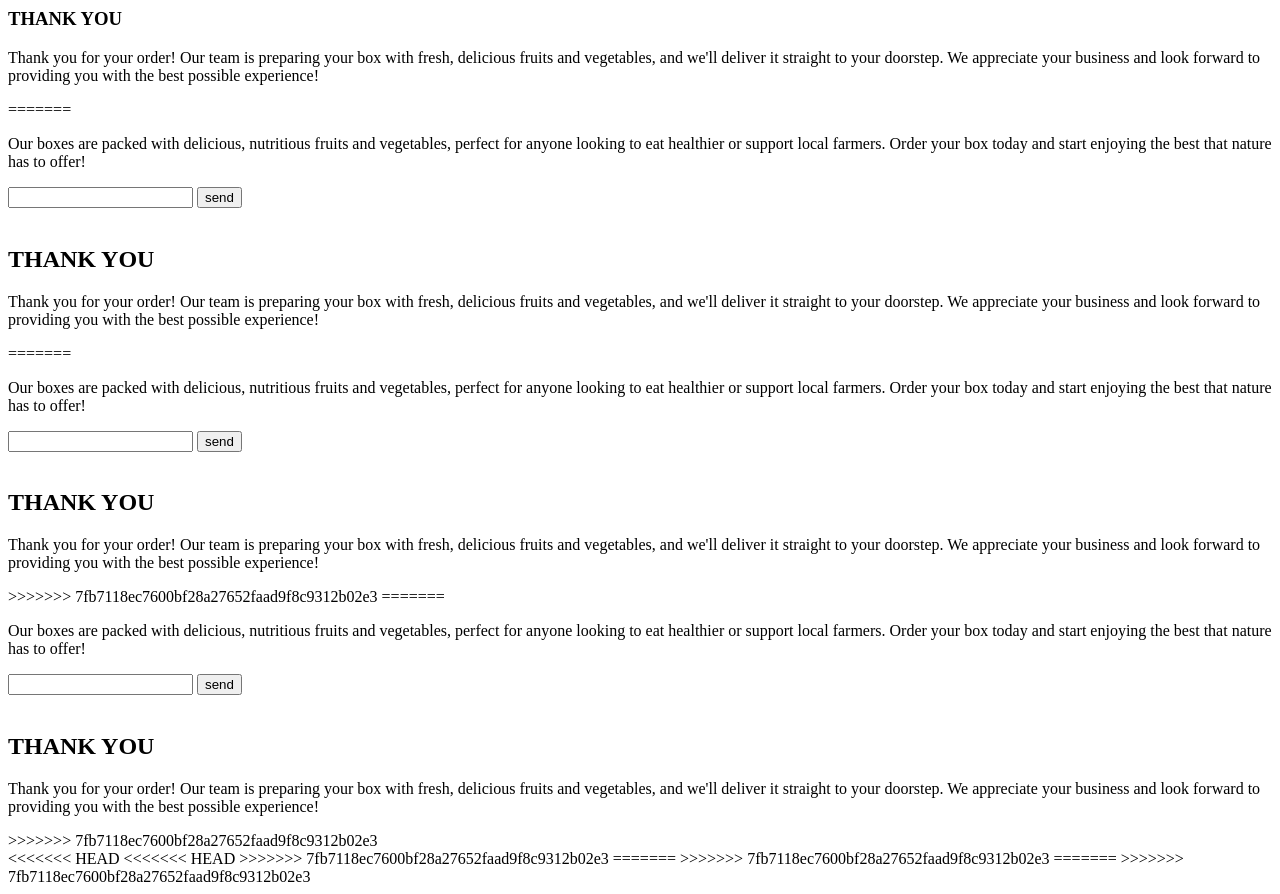
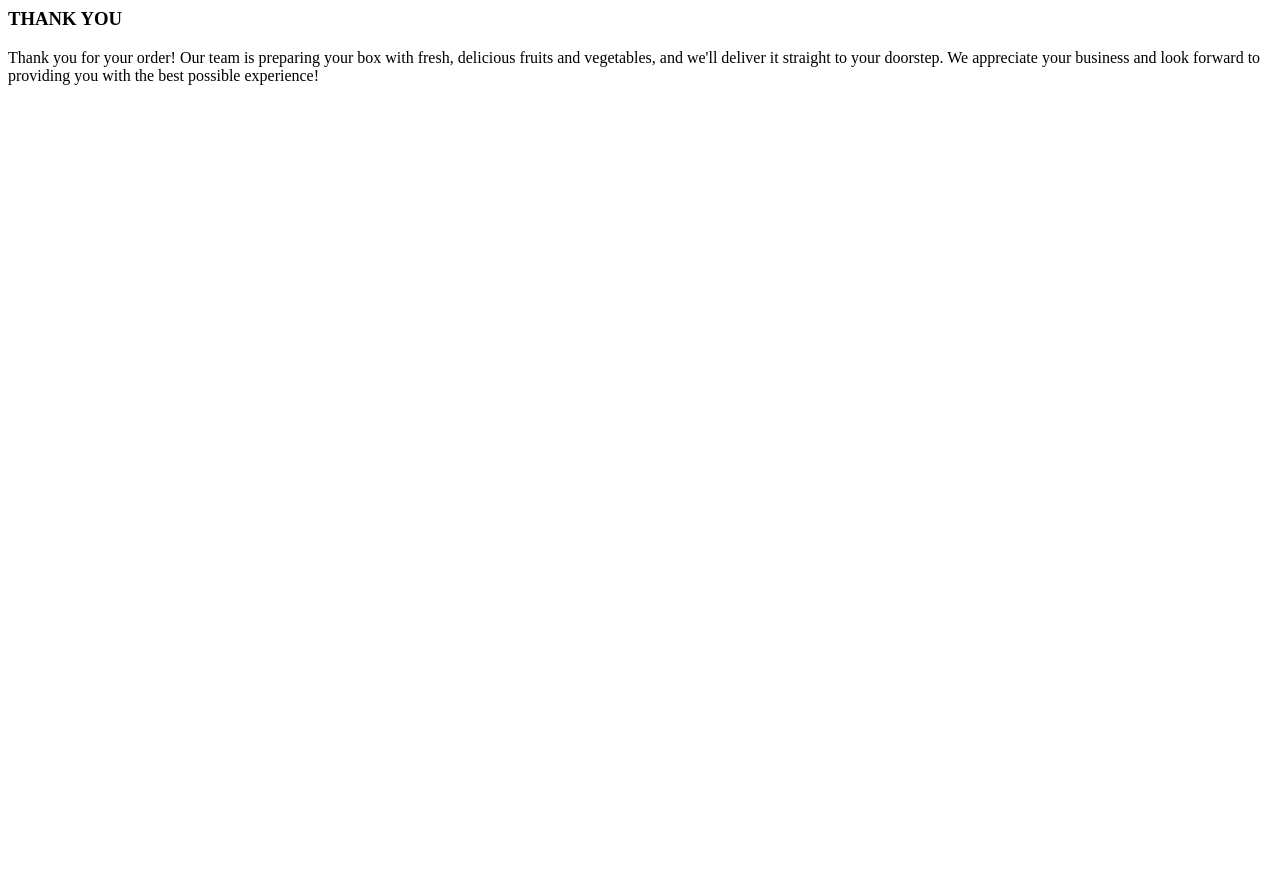
Before and after one commit to bober2005/test, a plain HTML site: page index.html in a window 1280 px wide. Shown: the part 280-1174 px from the top of the page. After the commit the page ends 800 px from the top, so only its background shows below. Drawn offline with Linux system fonts and the light colour scheme.

Commit message:
Update index.html

```diff
--- a/index.html
+++ b/index.html
@@ -16,9 +16,6 @@
         <img src="../img/fresh-box/fresh-box-1.jpg" alt="photo" />
         <img src="../img/fresh-box/fresh-box-2.jpg" alt="photo" />
 
-<<<<<<< HEAD
-<<<<<<< HEAD
-<<<<<<< HEAD
 </head>
 <body>
 
@@ -53,127 +50,9 @@
     </div>
 
     </div>
-  </section>
-
-
-
+  </section
 
   <script type="module" src="js.js"></script>
 </body>
 
 </html>
-=======
-        <p class="txt-fresh-box">
-          Our boxes are packed with delicious, nutritious fruits and vegetables,
-          perfect for anyone looking to eat healthier or support local farmers.
-          Order your box today and start enjoying the best that nature has to
-          offer!
-        </p>
-
-        <form action="">
-          <input
-            class="inpunt-fresh-box"
-            type="email"
-            name="email"
-            required
-            id="email"
-          />
-          <button class="form-btn" type="submit">send</button>
-        </form>
-
-        <div class="backdrop is-hidden">
-          <div class="modal-fresh-box">
-            <img
-              src="../img/fresh-box/kisspng-juice-frutti-di-bosco-raspberry-fruit-strawberry-berries-png-file-5a748ade7ae8b2 1.jpg"
-              alt=""
-            />
-            <h1 class="modal-titel">THANK YOU</h1>
-            <p class="txt-modal">
-              Thank you for your order! Our team is preparing your box with
-              fresh, delicious fruits and vegetables, and we'll deliver it
-              straight to your doorstep. We appreciate your business and look
-              forward to providing you with the best possible experience!
-            </p>
-          </div>
-        </div>
-=======
-        <p class="txt-fresh-box">
-          Our boxes are packed with delicious, nutritious fruits and vegetables,
-          perfect for anyone looking to eat healthier or support local farmers.
-          Order your box today and start enjoying the best that nature has to
-          offer!
-        </p>
-
-        <form action="">
-          <input
-            class="inpunt-fresh-box"
-            type="email"
-            name="email"
-            required
-            id="email"
-          />
-          <button class="form-btn" type="submit">send</button>
-        </form>
-
-        <div class="backdrop is-hidden">
-          <div class="modal-fresh-box">
-            <img
-              src="../img/fresh-box/kisspng-juice-frutti-di-bosco-raspberry-fruit-strawberry-berries-png-file-5a748ade7ae8b2 1.jpg"
-              alt=""
-            />
-            <h1 class="modal-titel">THANK YOU</h1>
-            <p class="txt-modal">
-              Thank you for your order! Our team is preparing your box with
-              fresh, delicious fruits and vegetables, and we'll deliver it
-              straight to your doorstep. We appreciate your business and look
-              forward to providing you with the best possible experience!
-            </p>
-          </div>
-        </div>
->>>>>>> 7fb7118ec7600bf28a27652faad9f8c9312b02e3
-=======
-        <p class="txt-fresh-box">
-          Our boxes are packed with delicious, nutritious fruits and vegetables,
-          perfect for anyone looking to eat healthier or support local farmers.
-          Order your box today and start enjoying the best that nature has to
-          offer!
-        </p>
-
-        <form action="">
-          <input
-            class="inpunt-fresh-box"
-            type="email"
-            name="email"
-            required
-            id="email"
-          />
-          <button class="form-btn" type="submit">send</button>
-        </form>
-
-        <div class="backdrop is-hidden">
-          <div class="modal-fresh-box">
-            <img
-              src="../img/fresh-box/kisspng-juice-frutti-di-bosco-raspberry-fruit-strawberry-berries-png-file-5a748ade7ae8b2 1.jpg"
-              alt=""
-            />
-            <h1 class="modal-titel">THANK YOU</h1>
-            <p class="txt-modal">
-              Thank you for your order! Our team is preparing your box with
-              fresh, delicious fruits and vegetables, and we'll deliver it
-              straight to your doorstep. We appreciate your business and look
-              forward to providing you with the best possible experience!
-            </p>
-          </div>
-        </div>
->>>>>>> 7fb7118ec7600bf28a27652faad9f8c9312b02e3
-      </div>
-    </section>
-  </body>
-</html>
-<<<<<<< HEAD
-<<<<<<< HEAD
->>>>>>> 7fb7118ec7600bf28a27652faad9f8c9312b02e3
-=======
->>>>>>> 7fb7118ec7600bf28a27652faad9f8c9312b02e3
-=======
->>>>>>> 7fb7118ec7600bf28a27652faad9f8c9312b02e3
```
